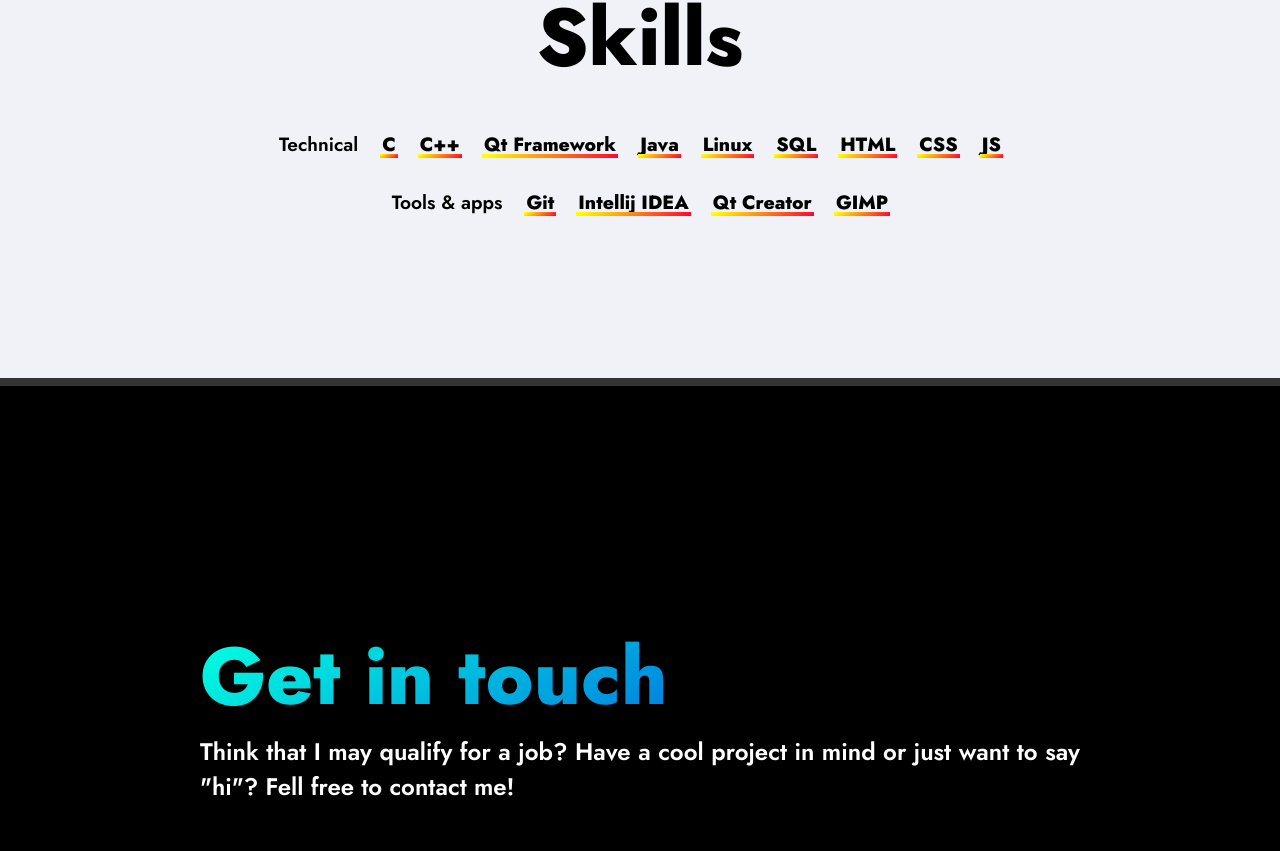
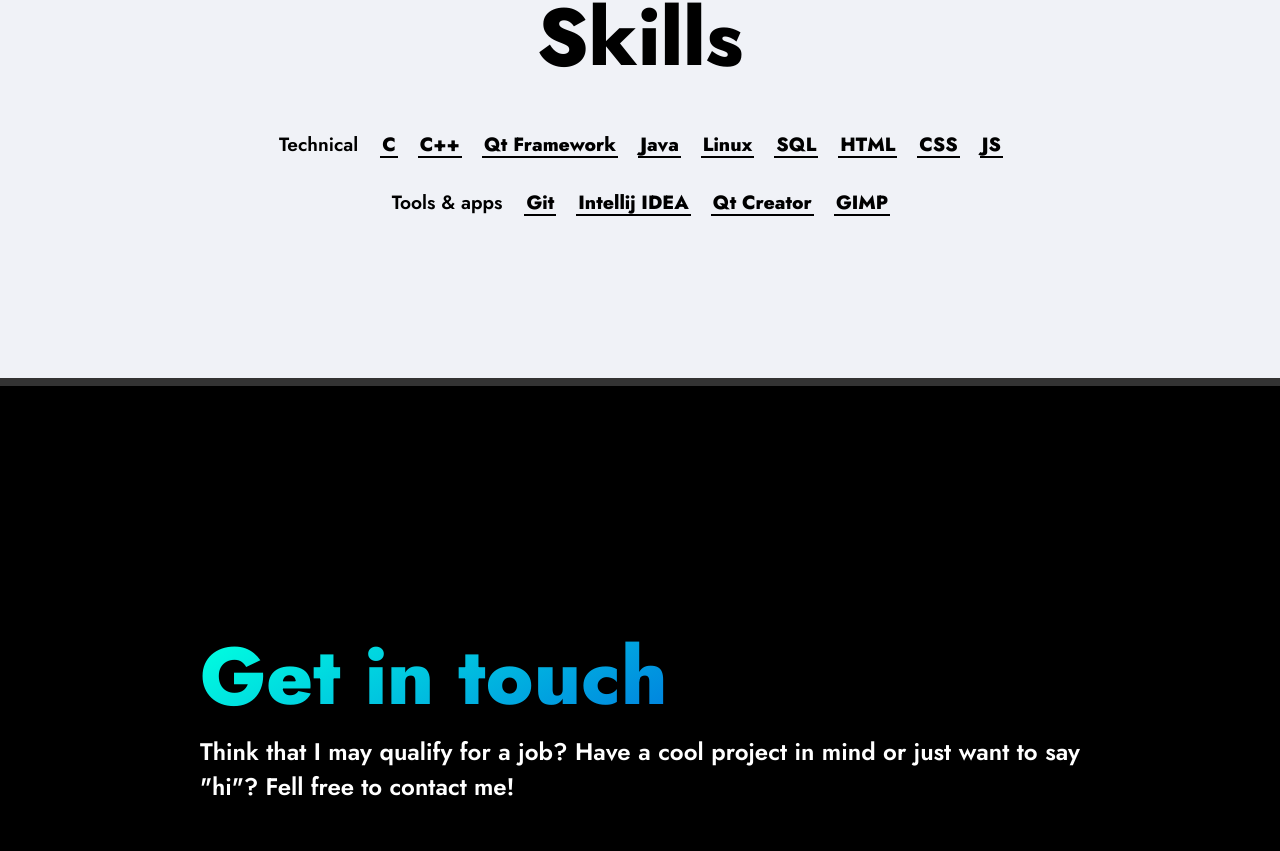
Before and after one commit to dzhuhan/portfolio_website, a plain HTML site: page index.html in a window 1280 px wide. Shown: the part 3552-4403 px from the top of the page. Drawn offline with Linux system fonts and the light colour scheme.

Commit message:
Changed skills underline

```diff
--- a/style.css
+++ b/style.css
@@ -363,11 +363,10 @@ button:hover {
 	position: absolute;
 	width: 100%;
 	transform: scaleX(1);
-	height: 4px;
+	height: 2px;
 	bottom: 0px;
 	left: 0px;
-	background: rgb(0,44,223);
-	background: var(--theme3);
+	background: black;
 	transform-origin: right bottom 0px;
 	transition: transform 0.25s ease-out;
 }
```
